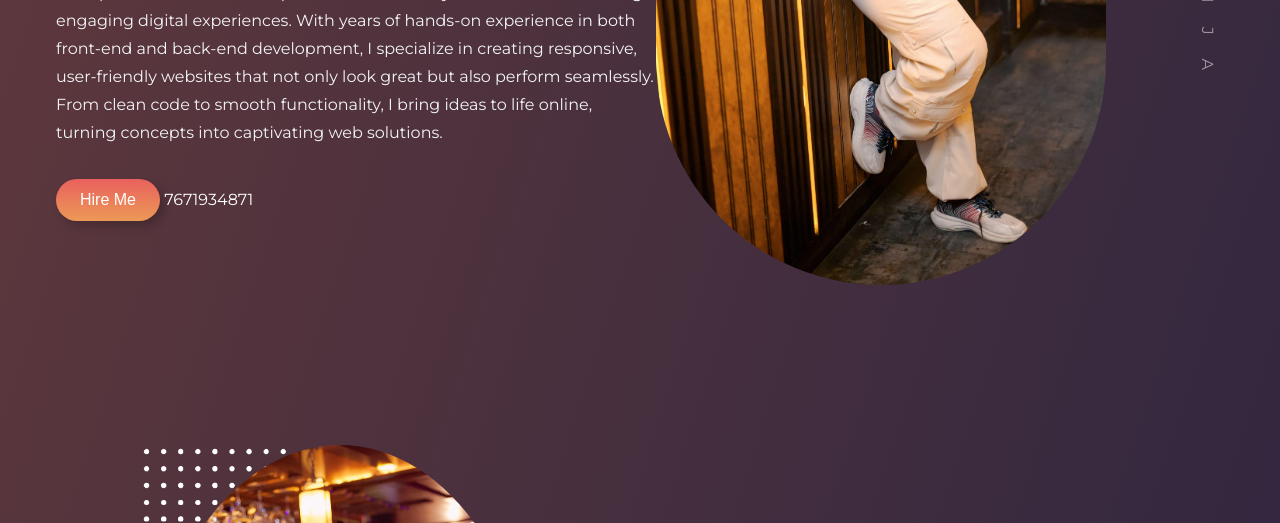
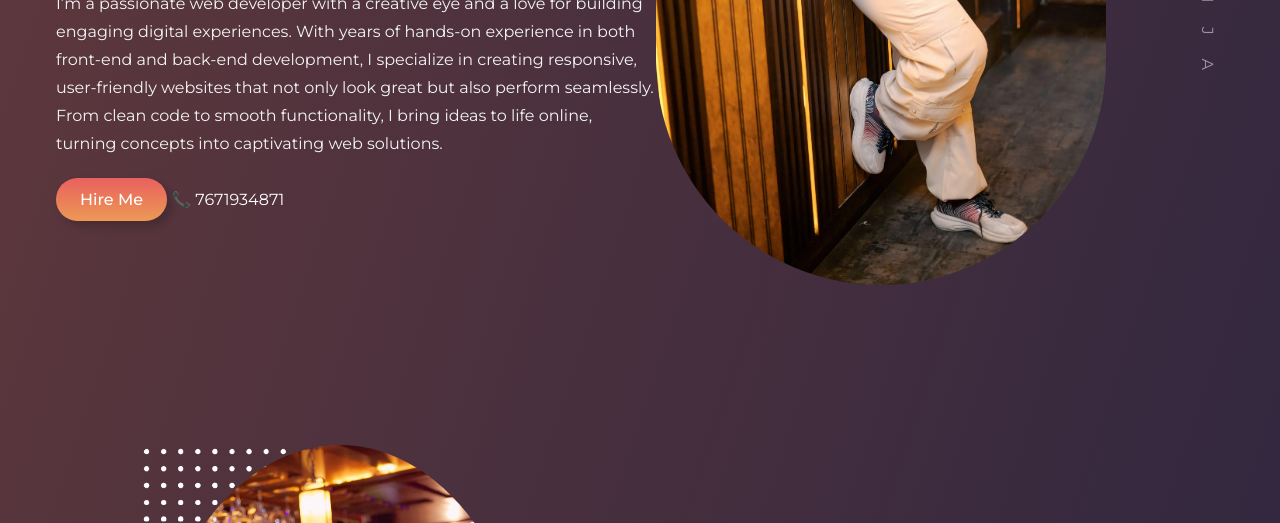
Before and after one commit to Srijacoder/SrijaPortfolio, a plain HTML site: page index.html in a window 1280 px wide. Shown: the part 577-1100 px from the top of the page. Drawn offline with nearby package versions, Linux system fonts and the light colour scheme.

Commit message:
Update index.html

```diff
--- a/index.html
+++ b/index.html
@@ -39,11 +39,11 @@
           I’m a passionate web developer with a creative eye and a love for building engaging digital experiences. With years of hands-on experience in both front-end and back-end development, I specialize in creating responsive, user-friendly websites that not only look great but also perform seamlessly. From clean code to smooth functionality, I bring ideas to life online, turning concepts into captivating web solutions.
         </p>
        <div class="about__btn">
-  <a href="tel:7671934871">
-    <button class="btn">Hire Me</button>
-  </a>
-  <span class="phone-number">7671934871</span>
+  <a href="tel:7671934871" class="btn">Hire Me</a>
+  <span class="phone-number">📞 7671934871</span>
 </div>
+
+
 
 
 
```
